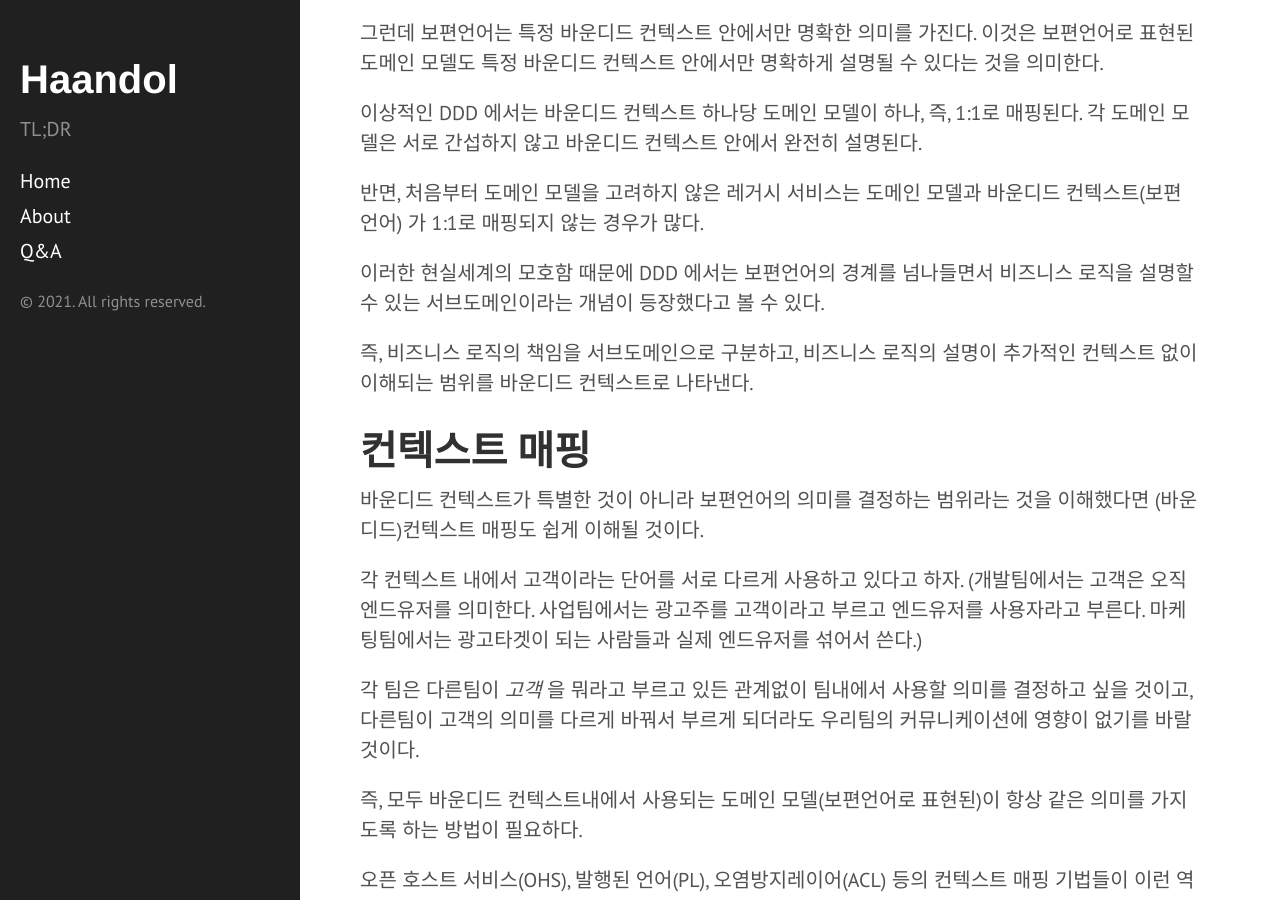
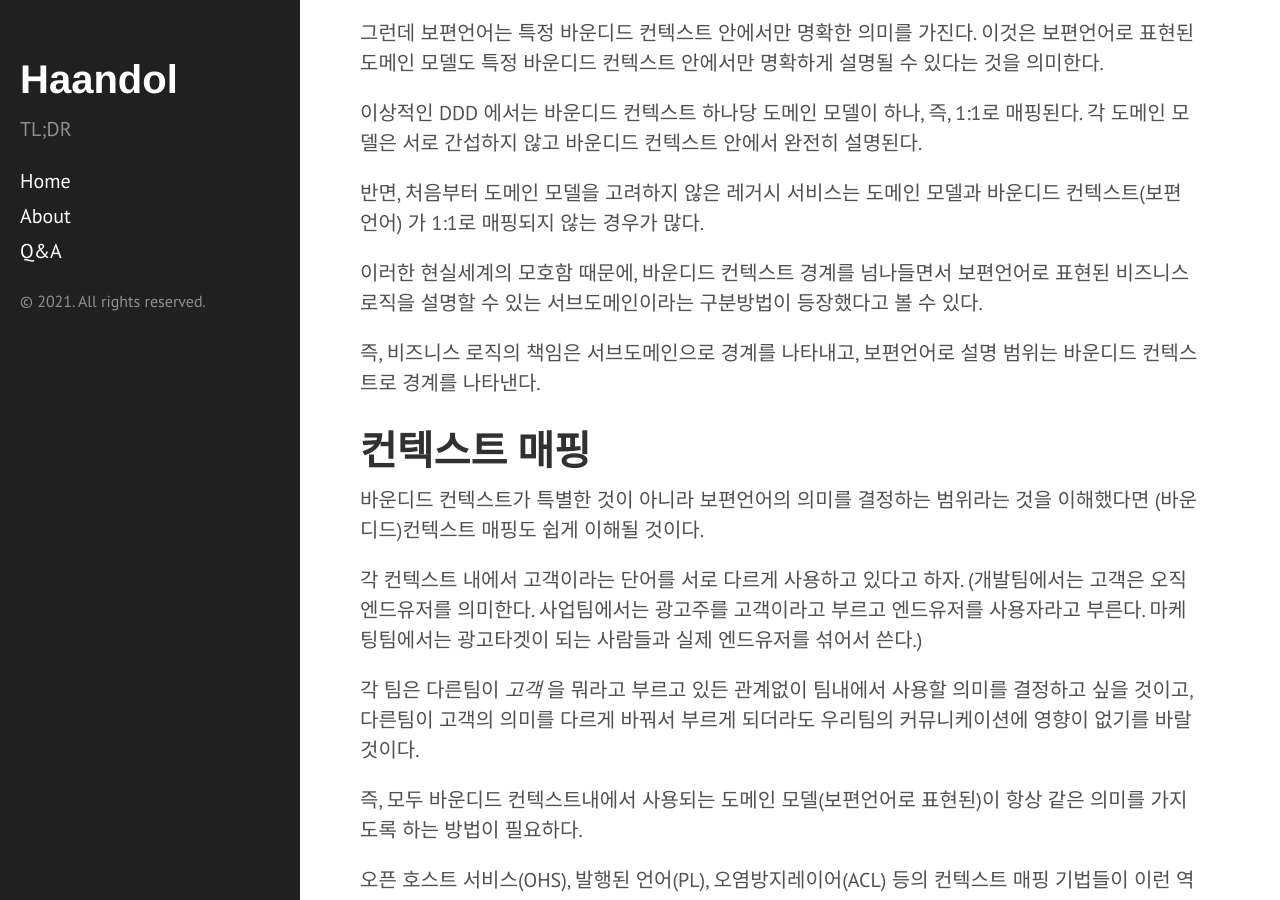
Before and after one commit to haandol/haandol.github.com, a Jekyll site: the page built from _posts/2021-10-11-thoughts-for-ddd-starters.md, in a window 1280 px wide and 900 px high, scrolled down 2867 px. Built offline with Jekyll 4.4.1, drawn with Linux system fonts in a browser that asks for light colours; comment, search, counter and statistics services are not loaded.

Commit message:
update ddd

```diff
--- a/_posts/2021-10-11-thoughts-for-ddd-starters.md
+++ b/_posts/2021-10-11-thoughts-for-ddd-starters.md
@@ -91,9 +91,9 @@ DDD 의 핵심 아이디어들을 이해하는데 가장 중요한 렌즈 역할
 
 반면, 처음부터 도메인 모델을 고려하지 않은 레거시 서비스는 도메인 모델과 바운디드 컨텍스트(보편언어) 가 1:1로 매핑되지 않는 경우가 많다.
 
-이러한 현실세계의 모호함 때문에 DDD 에서는 보편언어의 경계를 넘나들면서 비즈니스 로직을 설명할 수 있는 서브도메인이라는 개념이 등장했다고 볼 수 있다.
+이러한 현실세계의 모호함 때문에, 바운디드 컨텍스트 경계를 넘나들면서 보편언어로 표현된 비즈니스 로직을 설명할 수 있는 서브도메인이라는 구분방법이 등장했다고 볼 수 있다.
 
-즉, 비즈니스 로직의 책임을 서브도메인으로 구분하고, 비즈니스 로직의 설명이 추가적인 컨텍스트 없이 이해되는 범위를 바운디드 컨텍스트로 나타낸다.
+즉, 비즈니스 로직의 책임은 서브도메인으로 경계를 나타내고, 보편언어로 설명 범위는 바운디드 컨텍스트로 경계를 나타낸다.
 
 # 컨텍스트 매핑
 
```
